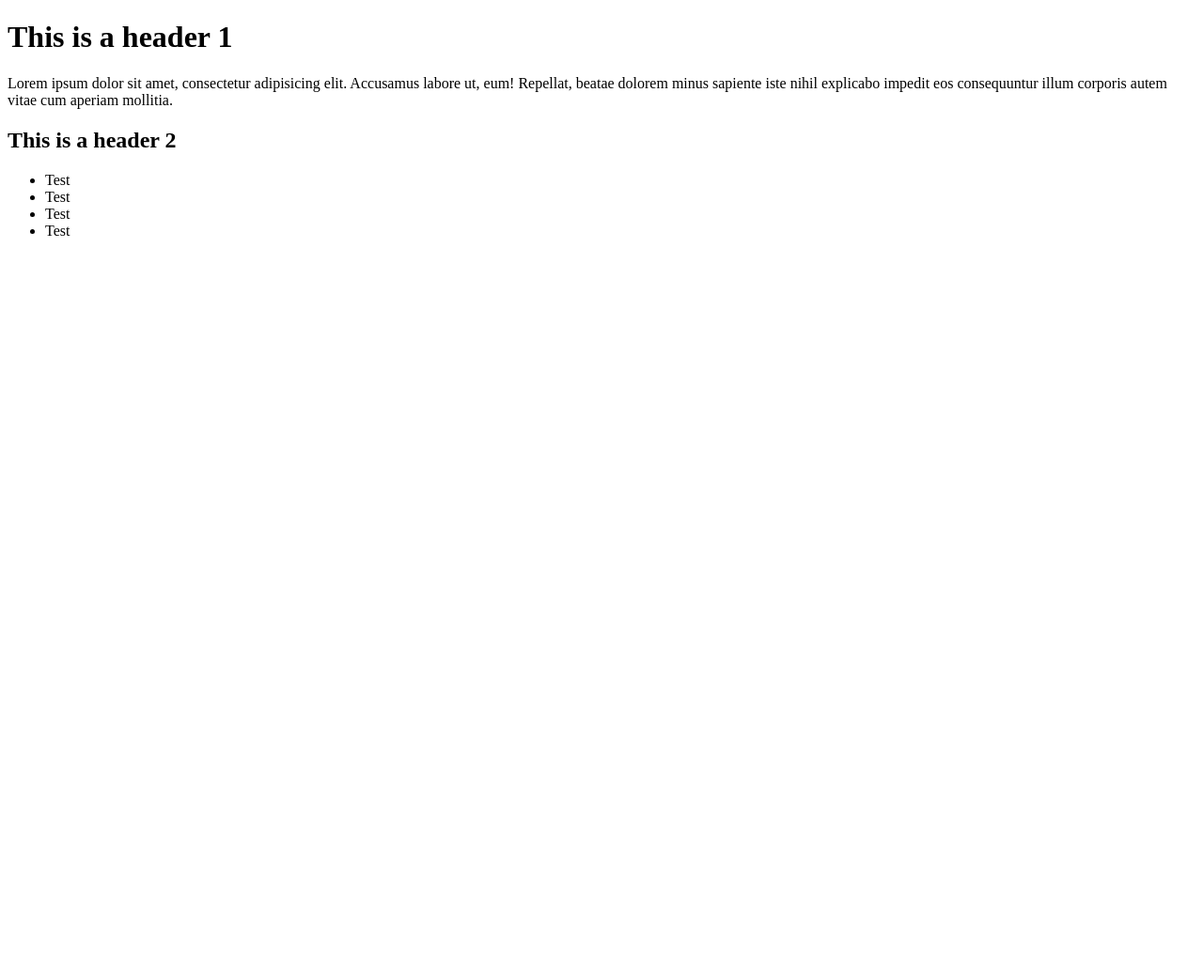
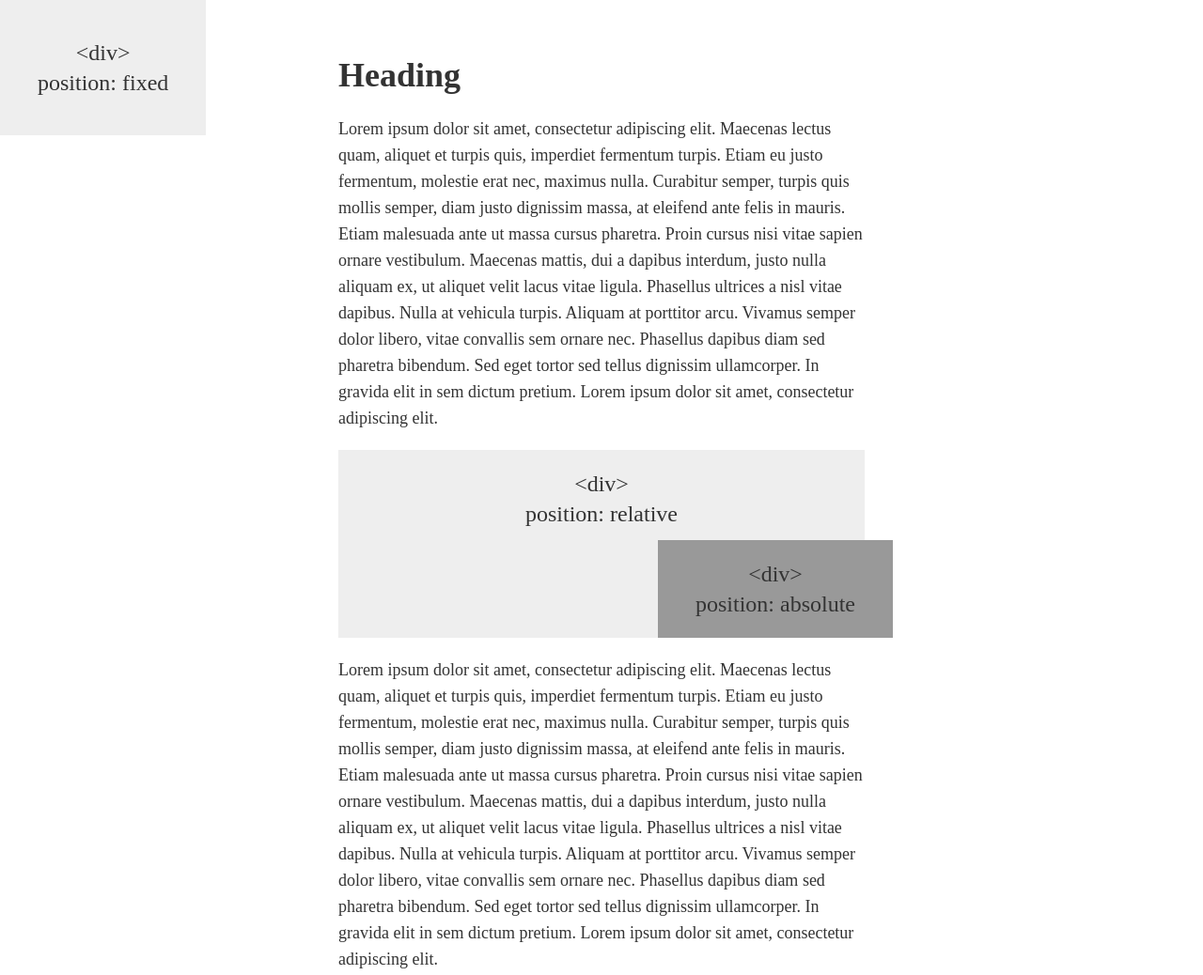
Before and after one commit to rgaritta/rgaritta.github.io, a plain HTML site: page index.html in a window 1280 px wide. Shown: the top 1038 px of the page at 94% size. Before the commit the page ends 800 px from the top, so only its background shows below. Drawn offline with Linux system fonts and the light colour scheme.

Commit message:
github.io push test

```diff
--- a/index.html
+++ b/index.html
@@ -1,32 +1,76 @@
-<!-- Reset.css -->
 <!DOCTYPE html>
-<html lang="en-us">
+<html lang="en">
 
-  <head>
+<head>
+    <meta charset="UTF-8">
+    <meta name="viewport" content="width=device-width, initial-scale=1.0">
+    <meta http-equiv="X-UA-Compatible" content="ie=edge">
+    <title>Document</title>
+    <link rel="stylesheet" type="text/css" href="style.css">
+</head>
 
-    <meta charset="UTF-8">
-    <title>Example Page</title>
-    <!-- Once a reset.css is used uncomment the following line to see how this stylesheet works-->
-    <!--Try enabling and then disabling it more than once.-->
-    <link rel="stylesheet" href="reset.css">
+<body>
+    <div id="fixed">
+        &lt;div&gt;
+        <br> position: fixed
+    </div>
 
-  </head>
+    <div class="wrapper">
+        <section id="content">
 
-  <body>
+            <h1>Heading</h1>
 
-  <h1>This is a header 1</h1>
+            <p>Lorem ipsum dolor sit amet, consectetur adipiscing elit. Maecenas lectus quam, aliquet et turpis quis, imperdiet
+                fermentum turpis. Etiam eu justo fermentum, molestie erat nec, maximus nulla. Curabitur semper, turpis quis
+                mollis semper, diam justo dignissim massa, at eleifend ante felis in mauris. Etiam malesuada ante ut massa
+                cursus pharetra. Proin cursus nisi vitae sapien ornare vestibulum. Maecenas mattis, dui a dapibus interdum,
+                justo nulla aliquam ex, ut aliquet velit lacus vitae ligula. Phasellus ultrices a nisl vitae dapibus. Nulla
+                at vehicula turpis. Aliquam at porttitor arcu. Vivamus semper dolor libero, vitae convallis sem ornare nec.
+                Phasellus dapibus diam sed pharetra bibendum. Sed eget tortor sed tellus dignissim ullamcorper. In gravida
+                elit in sem dictum pretium. Lorem ipsum dolor sit amet, consectetur adipiscing elit.</p>
 
-  <p>Lorem ipsum dolor sit amet, consectetur adipisicing elit. Accusamus labore ut, eum! Repellat, beatae dolorem minus sapiente iste nihil explicabo impedit eos consequuntur illum corporis autem vitae cum aperiam mollitia.</p>
+            <div id="relative">
+                &lt;div&gt;
+                <br> position: relative
 
-  <h2>This is a header 2</h2>
+                <div id="absolute">
+                    &lt;div&gt;
+                    <br> position: absolute
+                </div>
+            </div>
 
-  <ul>
-    <li>Test</li>
-    <li>Test</li>
-    <li>Test</li>
-    <li>Test</li>
-  </ul>
+            <p>Lorem ipsum dolor sit amet, consectetur adipiscing elit. Maecenas lectus quam, aliquet et turpis quis, imperdiet
+                fermentum turpis. Etiam eu justo fermentum, molestie erat nec, maximus nulla. Curabitur semper, turpis quis
+                mollis semper, diam justo dignissim massa, at eleifend ante felis in mauris. Etiam malesuada ante ut massa
+                cursus pharetra. Proin cursus nisi vitae sapien ornare vestibulum. Maecenas mattis, dui a dapibus interdum,
+                justo nulla aliquam ex, ut aliquet velit lacus vitae ligula. Phasellus ultrices a nisl vitae dapibus. Nulla
+                at vehicula turpis. Aliquam at porttitor arcu. Vivamus semper dolor libero, vitae convallis sem ornare nec.
+                Phasellus dapibus diam sed pharetra bibendum. Sed eget tortor sed tellus dignissim ullamcorper. In gravida
+                elit in sem dictum pretium. Lorem ipsum dolor sit amet, consectetur adipiscing elit.</p>
 
-  </body>
+            <p>Lorem ipsum dolor sit amet, consectetur adipiscing elit. Maecenas lectus quam, aliquet et turpis quis, imperdiet
+                fermentum turpis. Etiam eu justo fermentum, molestie erat nec, maximus nulla. Curabitur semper, turpis quis
+                mollis semper, diam justo dignissim massa, at eleifend ante felis in mauris. Etiam malesuada ante ut massa
+                cursus pharetra. Proin cursus nisi vitae sapien ornare vestibulum. Maecenas mattis, dui a dapibus interdum,
+                justo nulla aliquam ex, ut aliquet velit lacus vitae ligula. Phasellus ultrices a nisl vitae dapibus. Nulla
+                at vehicula turpis. Aliquam at porttitor arcu. Vivamus semper dolor libero, vitae convallis sem ornare nec.
+                Phasellus dapibus diam sed pharetra bibendum. Sed eget tortor sed tellus dignissim ullamcorper. In gravida
+                elit in sem dictum pretium. Lorem ipsum dolor sit amet, consectetur adipiscing elit.</p>
+
+            <p>Lorem ipsum dolor sit amet, consectetur adipiscing elit. Maecenas lectus quam, aliquet et turpis quis, imperdiet
+                fermentum turpis. Etiam eu justo fermentum, molestie erat nec, maximus nulla. Curabitur semper, turpis quis
+                mollis semper, diam justo dignissim massa, at eleifend ante felis in mauris. Etiam malesuada ante ut massa
+                cursus pharetra. Proin cursus nisi vitae sapien ornare vestibulum. Maecenas mattis, dui a dapibus interdum,
+                justo nulla aliquam ex, ut aliquet velit lacus vitae ligula. Phasellus ultrices a nisl vitae dapibus. Nulla
+                at vehicula turpis. Aliquam at porttitor arcu. Vivamus semper dolor libero, vitae convallis sem ornare nec.
+                Phasellus dapibus diam sed pharetra bibendum. Sed eget tortor sed tellus dignissim ullamcorper. In gravida
+                elit in sem dictum pretium. Lorem ipsum dolor sit amet, consectetur adipiscing elit.</p>
+
+        </section>
+
+
+
+    </div>
+</body>
 
 </html>
--- /dev/null
+++ b/style.css
@@ -0,0 +1,58 @@
+* {
+    box-sizing: border-box;
+}
+
+body {
+    font-size: 24px;
+    line-height: 32px;
+    color: #333;
+}
+
+#fixed {
+    background-color: #eee;
+    position: fixed;
+    padding: 40px;
+    text-align: center;
+    margin: 0;
+    top: 0;
+    left: 0;
+}
+
+h1 {
+    font-size: 36px;
+    line-height: 45px;
+    margin-bottom: 20px;
+}
+
+p {
+    font-size: 18px;
+    line-height: 28px;
+    margin-bottom: 20px;
+}
+
+.wrapper {
+    width: 600px;
+    margin: 0 auto 0 auto;
+    padding: 20px;
+}
+
+#relative {
+    background-color: #eee;
+    position: relative;
+    padding: 20px;
+    margin-bottom: 20px;
+    text-align: center;
+    height: 200px;
+}
+
+#absolute {
+    background-color: #999;
+    width: 250px;
+    position: absolute;
+    padding: 20px;
+    text-align: center;
+    bottom: 0;
+    right: -30px;
+
+
+}
```
